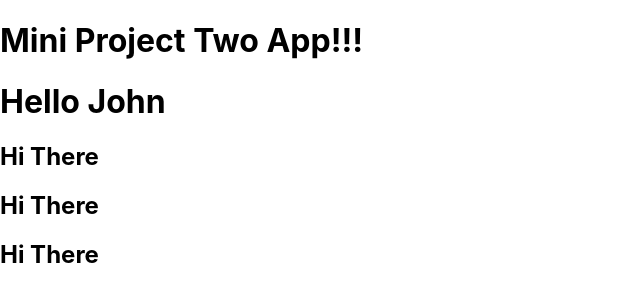
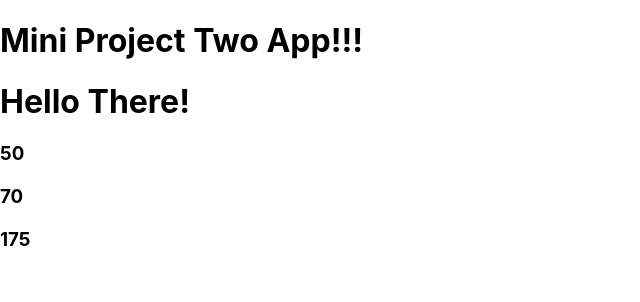
Before and after one commit to NoraTiku/project-two, a React (Create React App) app: page / in a window 1280 px wide. Shown: the top 302 px of the page, without its empty margins (0-640 px from the left). Built offline with nearby package versions, Linux system fonts and the light colour scheme.

Commit message:
added both numbers together

```diff
--- a/src/App.js
+++ b/src/App.js
@@ -1,20 +1,17 @@
 import logo from './logo.svg';
 import './App.css';
 import Numbers from './Numbers';
-
-
-
 
 
 const App = () => {
   return (
     <>
     <h1>Mini Project Two App!!!</h1>
-    <h1>Hello John</h1>
+    <h1>Hello There!</h1>
 
-    <Numbers/>
-    <Numbers/>
-    <Numbers/>
+    <Numbers firstNumber = {25} secondNumber = {25}/>
+    <Numbers firstNumber = {30} secondNumber = {40}/>
+    <Numbers firstNumber ={95} secondNumber = {80}/>
 
 
 
--- a/src/Numbers.js
+++ b/src/Numbers.js
@@ -1,7 +1,12 @@
-const Numbers = () => {
+const Numbers = (props) => {
 
     return (
-      <h2>Hi There</h2>
+        <>
+      <h2></h2>
+
+      <h3>{ props.firstNumber + props.secondNumber}</h3>
+
+      </>
     );
   };
 
```
